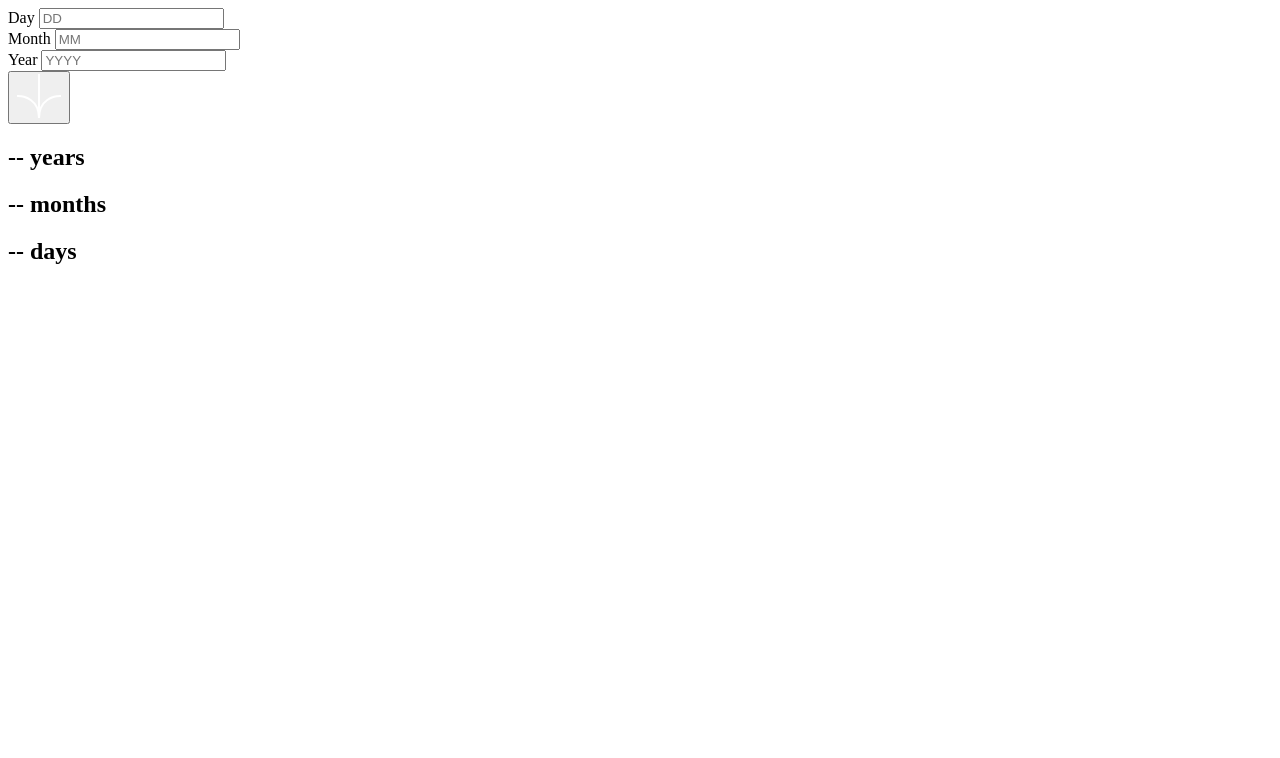
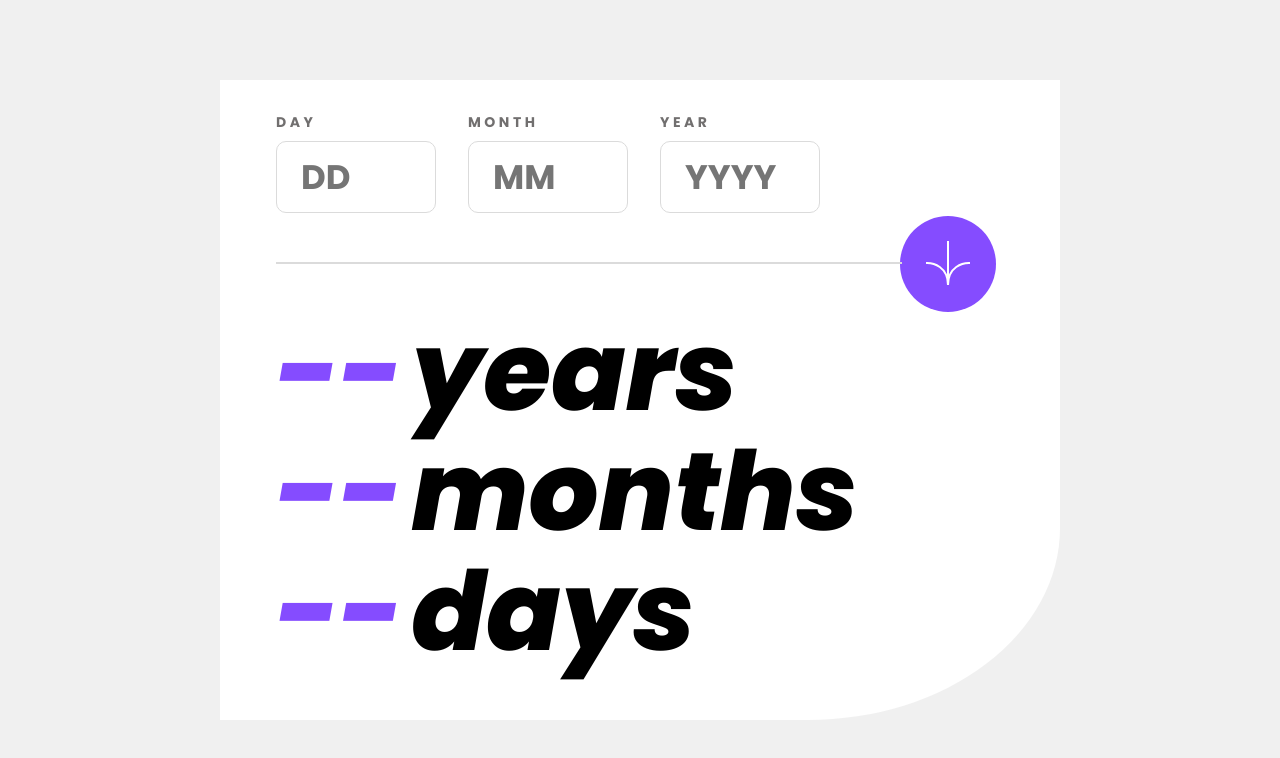
Before and after one commit to Quintentional/age-calculator-app-main, a plain HTML site: page index.html in a window 1280 px wide. Drawn offline with Linux system fonts and the light colour scheme.

Commit message:
desktop CSS complete

```diff
--- a/index.html
+++ b/index.html
@@ -1,59 +1,76 @@
 <!DOCTYPE html>
 <html lang="en">
+
 <head>
   <meta charset="UTF-8">
   <meta name="viewport" content="width=device-width, initial-scale=1.0">
   <title>Frontend Mentor | Age calculator app</title>
   <link rel="stylesheet" href="style.css">
+  <link rel="preconnect" href="https://fonts.googleapis.com">
+  <link rel="preconnect" href="https://fonts.gstatic.com" crossorigin>
+  <link
+    href="https://fonts.googleapis.com/css2?family=Poppins:ital,wght@0,100;0,200;0,300;0,400;0,500;0,600;0,700;0,800;0,900;1,100;1,200;1,300;1,400;1,500;1,600;1,700;1,800;1,900&display=swap"
+    rel="stylesheet">
 </head>
+
 <body>
 
   <div id="layout">
     <form action="#">
 
-<div id="day-div">
-
+      <div id="day-div" class="div-flex">
         <label for="day" id="day-label">Day</label>
         <input type="text" id="day" name="day" placeholder="DD">
+        <p id="day-required" class="required error">This field is required</p>
+        <p id="day-invalid" class="invalid error">Must be a valid day</p>
+        <p id="not-a-date" class="error">Must be a valid date</p>
       </div>
 
-  <div id="month-div">
+      <div id="month-div" class="div-flex">
         <label for="month" id="month-label">Month</label>
         <input type="text" id="month" name="month" placeholder="MM">
+        <p id="month-required" class="required error">This field is required</p>
+        <p id="month-invalid" class="invalid error">Must be a valid month</p>
       </div>
 
-  <div id="year-div">
+      <div id="year-div" class="div-flex">
         <label for="year" id="year-label">Year</label>
         <input type="text" id="year" name="year" placeholder="YYYY">
+        <p id="year-required" class="required error">This field is required</p>
+        <p id="year-invalid" class="invalid error">Must be in the past</p>
       </div>
 
       <button>
-    <svg xmlns="http://www.w3.org/2000/svg" width="46" height="44" viewBox="0 0 46 44"><g fill="none" stroke="#FFF" stroke-width="2"><path d="M1 22.019C8.333 21.686 23 25.616 23 44M23 44V0M45 22.019C37.667 21.686 23 25.616 23 44"/></g></svg>
+        <svg xmlns="http://www.w3.org/2000/svg" width="46" height="44" viewBox="0 0 46 44">
+          <g fill="none" stroke="#FFF" stroke-width="2">
+            <path d="M1 22.019C8.333 21.686 23 25.616 23 44M23 44V0M45 22.019C37.667 21.686 23 25.616 23 44" />
+          </g>
+        </svg>
       </button>
 
     </form>
 
+    <div id="output">
 
+      <div id="years">
+        <h2 id="years-h2"><span id="years-span">--</span>years</h2>
+      </div>
+
+      <div id="months">
+        <h2 id="months-h2"><span id="months-span">--</span>months</h2>
+      </div>
+
+      <div id="days">
+        <h2 id="days-h2"><span id="days-span">--</span>days</h2>
+      </div>
+
+    </div>
+    </div>
 
 
   </div>
 
-<div id="output">
-
-  <div id="years">
-    <h2 id="years-h2"><span id="years-span">--</span> years</h2>
-  </div>
-
-  <div id="months">
-    <h2 id="months-h2"><span id="months-span">--</span> months</h2>
-  </div>
-
-  <div id="days">
-    <h2 id="days-h2"><span id="days-span">--</span> days</h2>
-  </div>
-
-</div>
-</div>
   <script src="index.js"></script>
 </body>
+
 </html>
--- a/style.css
+++ b/style.css
@@ -0,0 +1,117 @@
+* {
+    margin: 0;
+    padding: 0;
+    box-sizing: border-box;
+}
+
+body {
+    width: 100%;
+    min-height: 100vh;
+    background-color: hsl(0, 0%, 94%);
+    font-family: "Poppins", sans-serif;
+    display: flex;
+    justify-content: center;
+    align-items: center;
+}
+
+#layout {
+    width: 52.5rem;
+    height: 40rem;
+    background-color: hsl(0, 0%, 100%);
+    border-radius: 0 0 30% 0;
+    display: flex;
+    flex-direction: column;
+}
+
+form {
+    display: flex;
+    position: relative;
+}
+
+form::after {
+    content: '';
+    border-bottom: 2px solid hsl(0, 0%, 86%);
+    width: 74.5%;
+    position: absolute;
+    left: 3.5rem;
+    bottom: 3rem;
+}
+
+.div-flex {
+    display: flex;
+    flex-direction: column;
+    margin: 2rem 2rem 6rem 0;
+}
+
+#day-div {
+    margin-left: 3.5rem;
+}
+
+label {
+    font-size: 14px;
+    font-weight: 700;
+    color: hsl(0, 1%, 44%);
+    letter-spacing: 3.5px;
+    text-transform: uppercase;
+    margin-bottom: .5rem;
+}
+
+input {
+    width: 10rem;
+    height: 4.5rem;
+    border: 1px solid hsl(0, 0%, 86%);
+    border-radius: 10px;
+    font-size: 34px;
+    font-weight: 700;
+    caret-color: hsl(259, 100%, 65%);
+    padding-left: 1.5rem;
+}
+
+input::placeholder {
+    font-family: "Poppins", sans-serif;
+}
+
+input:hover, input:focus {
+    border: 1px solid hsl(259, 100%, 65%);
+    outline: none;
+}
+
+.error {
+    color: hsl(0, 100%, 67%);
+    font-size: 14px;
+    font-weight: 400;
+    font-style: italic;
+    margin-top: .5rem;
+    display: none;
+}
+
+
+button {
+    width: 6rem;
+    height: 6rem;
+    background-color: hsl(259, 100%, 65%);
+    border: none;
+    border-radius: 50%;
+    margin: 8.5rem 0 0 3rem;
+}
+
+button:hover {
+    cursor: pointer;
+    background-color: hsl(0, 0%, 8%);
+}
+
+#output {
+    margin-left: 3.5rem;
+}
+
+h2 {
+    font-size: 110px;
+    font-weight: 800;
+    font-style: italic;
+    line-height: 7.5rem;
+}
+
+span {
+    color: hsl(259, 100%, 65%);
+    margin-right: .5rem;
+}
```
Lines whose indentation alone changed are shown as unchanged.
